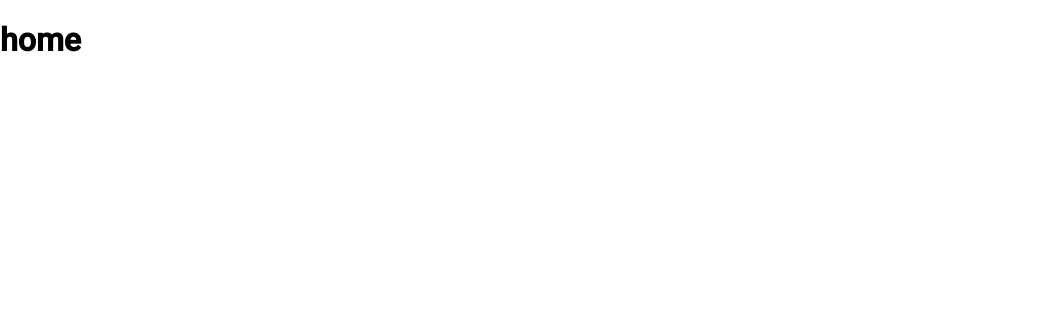
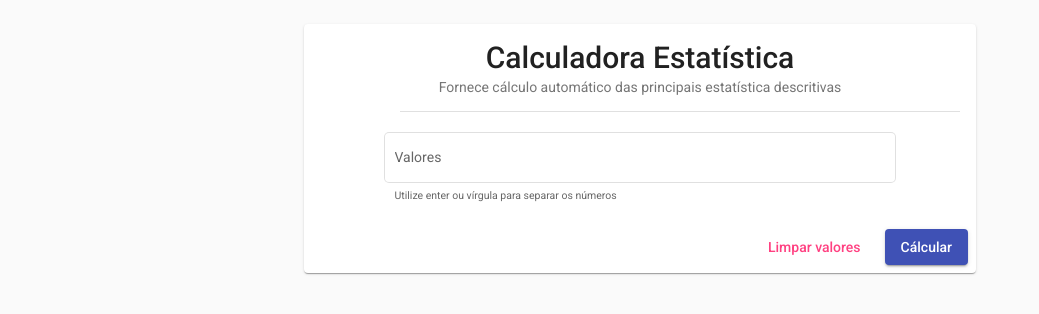
Before and after one commit to KauanR/statistics-calculator, an Angular app: page / in a window 1280 px wide. Shown: the top 314 px of the page, without its empty margins (0-1039 px from the left). Built offline with nearby package versions, Linux system fonts and the light colour scheme.

Commit message:
feat: head implementation

```diff
--- a/src/app/app.component.html
+++ b/src/app/app.component.html
@@ -1 +1,3 @@
-<h1>home</h1>
+<main>
+    <app-head (confirmEntries)="entries = $event"></app-head>
+</main>
--- a/src/app/app.component.scss
+++ b/src/app/app.component.scss
@@ -0,0 +1,13 @@
+:host {
+    display: block;
+    background-color: #fafafa;
+    height: 100vh;
+
+    main {
+        display: flex;
+        flex-direction: column;
+        row-gap: 2rem;
+        align-items: center;
+        padding: 1.5rem;
+    }
+}
--- a/src/app/app.component.ts
+++ b/src/app/app.component.ts
@@ -6,5 +6,7 @@ import { Component } from '@angular/core'
     styleUrls: ['./app.component.scss']
 })
 export class AppComponent {
-    title = 'statistics-calculator'
+
+    entries: number[] = []
+
 }
--- /dev/null
+++ b/src/app/head/head.component.html
@@ -0,0 +1,46 @@
+<mat-card>
+    <mat-card-header>
+        <mat-card-title>
+            Calculadora Estatística
+        </mat-card-title>
+        <mat-card-subtitle>
+            Fornece cálculo automático das principais estatística descritivas
+        </mat-card-subtitle>
+    </mat-card-header>
+
+    <mat-card-content>
+        <mat-divider inset></mat-divider>
+
+        <mat-form-field appearance="outline">
+            <mat-label>Valores</mat-label>
+            <mat-chip-list #chipList>
+                <ng-container *ngFor="let entry of entries; let i = index">
+                    <mat-chip selected (removed)="removeEntry(i)">
+                        {{entry}}
+                        <button matChipRemove>
+                            <mat-icon>cancel</mat-icon>
+                        </button>
+                    </mat-chip>
+                </ng-container>
+                <input
+                    #entriesInput
+                    type="number"
+                    placeholder="Novo valor..."
+                    [matChipInputFor]="chipList"
+                    [matChipInputSeparatorKeyCodes]="separators"
+                    (matChipInputTokenEnd)="addEntry($event.value)"
+                >
+            </mat-chip-list>
+            <mat-hint>Utilize enter ou vírgula para separar os números</mat-hint>
+        </mat-form-field>
+    </mat-card-content>
+
+    <mat-card-actions align="end">
+        <button mat-button color="accent" (click)="clearEntries()">
+            Limpar valores
+        </button>
+        <button mat-raised-button color="primary" (click)="submit()">
+            Cálcular
+        </button>
+    </mat-card-actions>
+</mat-card>
--- /dev/null
+++ b/src/app/head/head.component.scss
@@ -0,0 +1,25 @@
+mat-card {
+    width: 50vw;
+
+    mat-card-header {
+        text-align: center;
+
+        ::ng-deep .mat-card-header-text {
+            width: 100%;
+        }
+
+        mat-card-title {
+            font-size: 30px;
+        }
+    }
+
+    mat-card-content {
+        display: grid;
+        row-gap: 1rem;
+
+        mat-form-field {
+            width: 80%;
+            margin: 0 auto;
+        }
+    }
+}
--- /dev/null
+++ b/src/app/head/head.component.ts
@@ -0,0 +1,46 @@
+import { Component, ElementRef, EventEmitter, Output, ViewChild } from '@angular/core'
+import { COMMA, ENTER } from '@angular/cdk/keycodes'
+
+@Component({
+    selector: 'app-head',
+    templateUrl: 'head.component.html',
+    styleUrls: ['head.component.scss']
+})
+export class AppHeadComponent {
+
+    @ViewChild('entriesInput') entriesInput: ElementRef
+
+    @Output() confirmEntries: EventEmitter<number[]>
+
+    separators: number[]
+    entries: number[]
+
+    constructor() {
+        this.confirmEntries = new EventEmitter<number[]>()
+        this.separators = [ENTER, COMMA]
+        this.entries = []
+
+        this.entriesInput = {} as ElementRef
+    }
+
+    addEntry(value: string): void {
+        if(value)
+            this.entries.push(parseInt(value))
+
+            this.entriesInput.nativeElement.value = ''
+    }
+
+    removeEntry(index: number): void {
+        this.entries.splice(index, 1)
+    }
+
+    clearEntries(): void {
+        this.entriesInput.nativeElement.value = ''
+        this.entries = []
+    }
+
+    submit(): void {
+        this.confirmEntries.emit(this.entries)
+    }
+
+}
```
Also changed, not shown: src/app/app.module.ts (+25 -4 lines).
